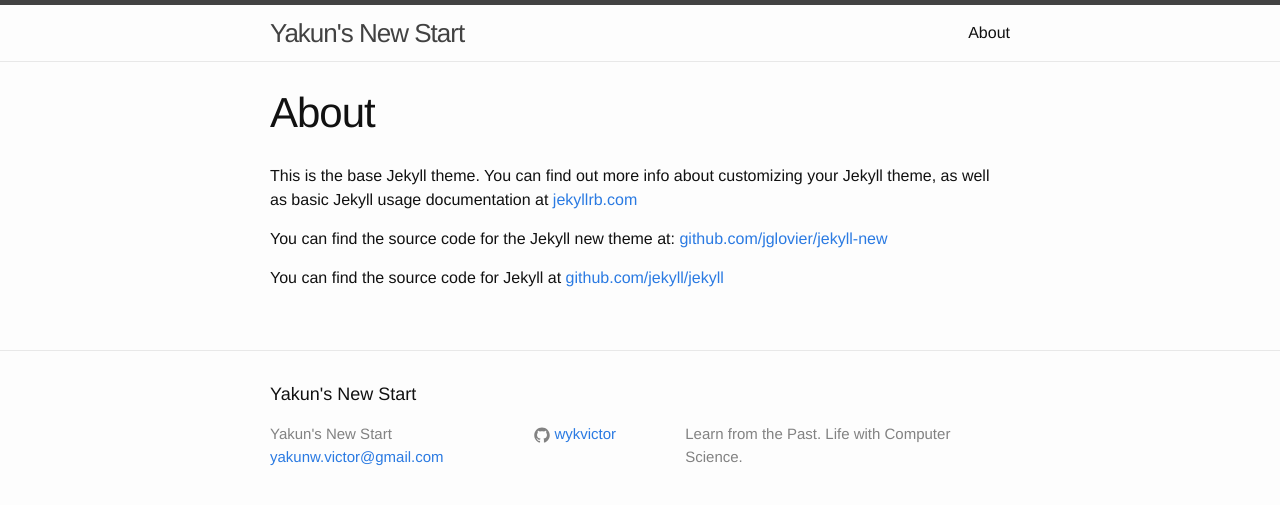
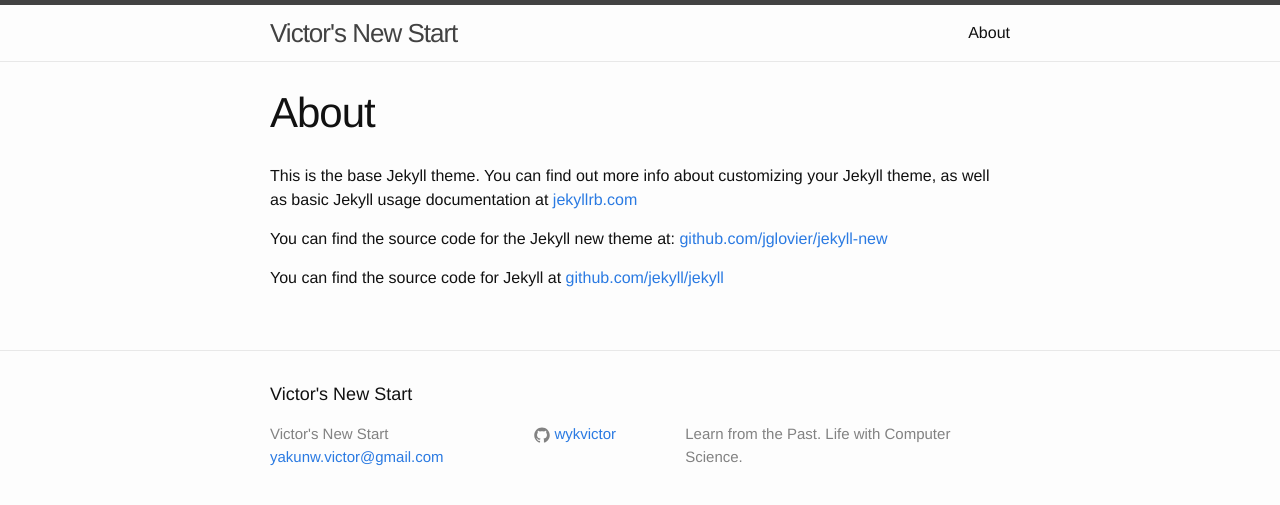
Before and after one commit to wykvictor/wykvictor.github.io, a Jekyll site: the page built from about.md, in a window 1280 px wide. Shown: the top 505 px of the page. Built offline with Jekyll 4.4.1, drawn with Linux system fonts in a browser that asks for light colours.

Commit message:
re-constructure the project

```diff
--- a/_config.yml
+++ b/_config.yml
@@ -1,5 +1,5 @@
 # Site settings
-title: Yakun's New Start
+title: Victor's New Start
 email: yakunw.victor@gmail.com
 description: > # this means to ignore newlines until "baseurl:"
   Learn from the Past. Life with Computer Science.
```
Also changed, not shown: _posts/tools/2015-10-15-Docker-Commands.md (renamed from _posts/resources/2015-10-15-Docker-Commands.md, +1 -1 lines).
